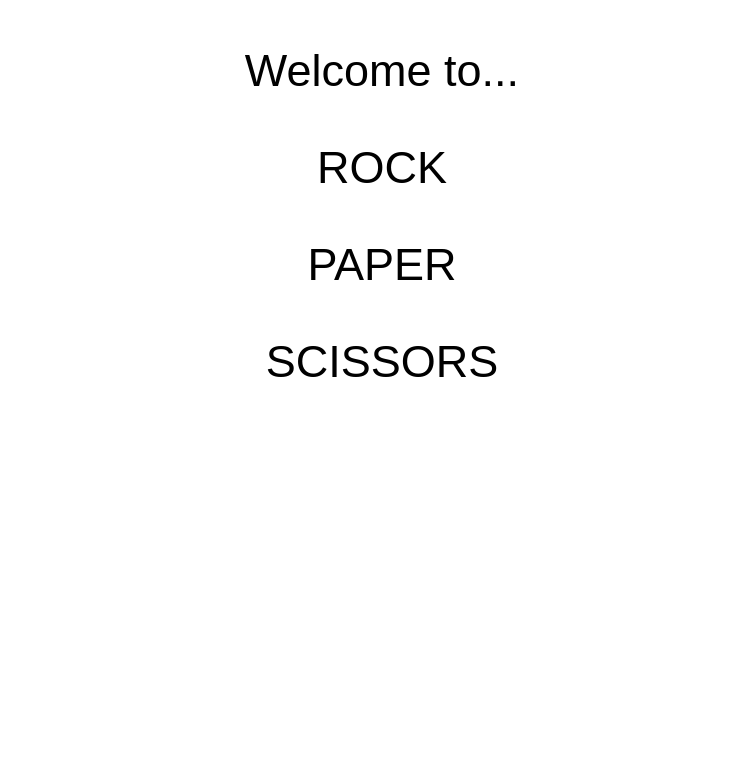
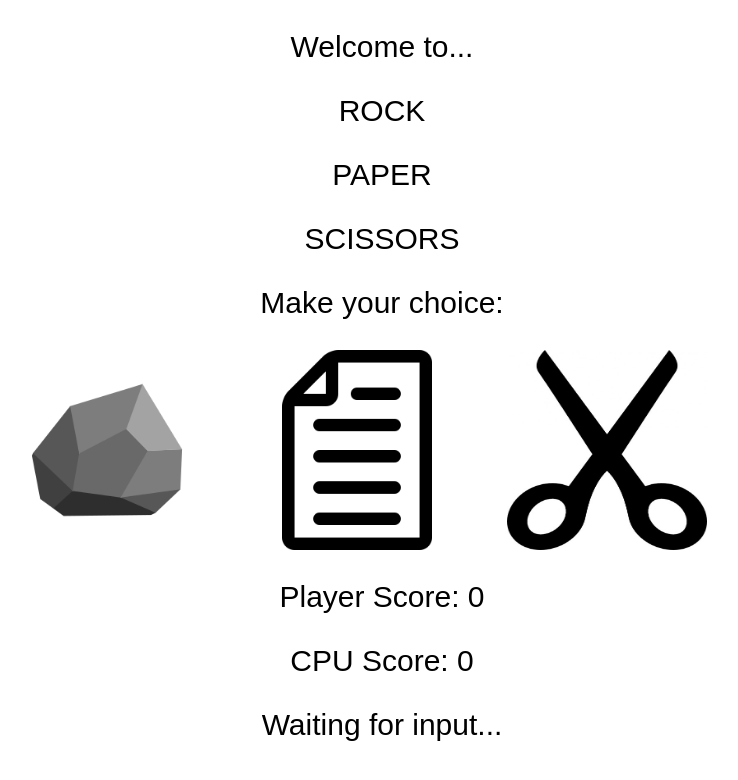
Before and after one commit to LaloCode/TOP-Rock-Paper-Scissors, a plain HTML site: page index.html in a window 1280 px wide. Shown: the whole page, without its empty margins (258-996 px from the left). Drawn offline with Linux system fonts and the light colour scheme.

Commit message:
Basic game done

```diff
--- a/index.css
+++ b/index.css
@@ -1,15 +1,27 @@
-#GameDescription {
+#GameDescription, #GameArea {
   text-align: center;
   font-family: Arial, Helvetica, sans-serif;
-  font-size: 45px;
+  font-size: 30px;
 }
 
-.fade-in-text {
+#Choices {
+  display: flex;
+  flex-direction: row;
+  justify-content: center;
+}
+
+.fade-in-element {
   animation: fadeIn linear 2s;
   -webkit-animation: fadeIn linear 2s;
   -moz-animation: fadeIn linear 2s;
   -o-animation: fadeIn linear 2s;
   -ms-animation: fadeIn linear 2s;
+}
+
+.choice {
+  height: 200px;
+  width: 200px;
+  margin-right: 50px;
 }
 
 @keyframes fadeIn {
--- a/index.html
+++ b/index.html
@@ -10,7 +10,8 @@
             <p>Welcome to...</p>
         </div>
         <div id="GameArea">
-
+            <div id="Choices">
+            </div>
         </div>
     </body>
 </html>
--- a/index.js
+++ b/index.js
@@ -1,83 +1,127 @@
-/*
 function computerPlay() {
   let choices = ["Rock", "Paper", "Scissors"];
   return choices[Math.floor(Math.random() * 3)];
 }
 
 function roundPlay(playerChoice, computerChoice) {
-  playerChoice = playerChoice.toLowerCase();
   if (computerChoice === "Rock") {
     if (playerChoice === "rock") {
-      return "Tie!";
+      gameState.textContent = "Tie!";
     } else if (playerChoice === "paper") {
       playerScore++;
-      return "You win! Paper beats rock";
+      gameState.textContent = "You win! Paper beats rock";
     } else if (playerChoice === "scissors") {
-      computerScore++;
-      return "You lose! Rock beats Scissors";
-    } else {
-      return "Not a valid choice!";
+      cpuScore++;
+      gameState.textContent = "You lose! Rock beats Scissors";
     }
   }
   if (computerChoice === "Paper") {
     if (playerChoice === "rock") {
-      computerScore++;
-      return "You lose! Paper beats rock";
+      cpuScore++;
+      gameState.textContent = "You lose! Paper beats rock";
     } else if (playerChoice === "paper") {
-      return "Tie!";
+      gameState.textContent = "Tie!";
     } else if (playerChoice === "scissors") {
       playerScore++;
-      return "You win! Scissors beat Paper";
-    } else {
-      return "Not a valid choice!";
+      gameState.textContent = "You win! Scissors beat Paper";
     }
   }
   if (computerChoice === "Scissors") {
     if (playerChoice === "rock") {
       playerScore++;
-      return "You win! Rock beats Scissors";
+      gameState.textContent = "You win! Rock beats Scissors";
     } else if (playerChoice === "paper") {
-      computerScore++;
-      return "You lose! Scissors beat Paper";
+      cpuScore++;
+      gameState.textContent = "You lose! Scissors beat Paper";
     } else if (playerChoice === "scissors") {
-      return "Tie!";
-    } else {
-      return "Not a valid choice!";
+      gameState.textContent = "Tie!";
     }
+  }
+  playerScoreText.textContent = `Player Score: ${playerScore}`;
+  cpuScoreText.textContent = `CPU Score: ${cpuScore}`;
+
+  if (playerScore >= 5 || cpuScore >= 5) {
+    let winner;
+    if (playerScore >= 5) {
+      winner = createFadingText('p', 'You win!');;
+    }
+    if (cpuScore >= 5) {
+      winner = createFadingText('p', 'CPU wins!');
+    }
+    winner.id = 'winner';
+    gameArea.appendChild(winner);
+    rock.removeEventListener("click", playRock);
+    paper.removeEventListener("click", playPaper);
+    scissors.removeEventListener("click", playScissors);
   }
 }
 
-function game() {
-  for (let i = 0; i < 5; i++) {
-    const message = roundPlay(
-      prompt("Choose: Rock, Paper or Scissors"),
-      computerPlay()
-    );
-    console.log(message);
-    if (message === "Not a valid choice!") {
-      --i;
-    }
-  }
+function createFadingText(elementType, text) {
+  const fadingElement = document.createElement(elementType);
+  fadingElement.classList.add("fade-in-element");
+  fadingElement.textContent = text;
+  return fadingElement;
+}
+
+function createFadingImage(source) {
+  const fadingImage = document.createElement("img");
+  fadingImage.src = source;
+  fadingImage.classList.add("fade-in-element");
+  return fadingImage;
+}
+
+function playRock() {
+  roundPlay("rock", computerPlay());
+}
+
+function playPaper() {
+  roundPlay("paper", computerPlay());
+}
+
+function playScissors() {
+  roundPlay("scissors", computerPlay());
 }
 
 let playerScore = 0;
-let computerScore = 0;
-game();
-console.log("Player score: " + playerScore);
-console.log("Computer score: " + computerScore);*/
+let cpuScore = 0;
+const gameState = createFadingText("p", "Waiting for input...");
+const playerScoreText = createFadingText("p", "Player Score: 0");
+const cpuScoreText = createFadingText("p", "CPU Score: 0");
+const rock = createFadingImage("images/rock.png");
+rock.classList.add("choice");
+rock.alt = "rock";
+const paper = createFadingImage("images/paper.png");
+paper.classList.add("choice");
+paper.alt = "paper";
+const scissors = createFadingImage("images/scissors.jpg");
+scissors.classList.add("choice");
+scissors.alt = "scissors";
 
-const intro = document.querySelector('#GameDescription');
-intro.appendChild(createFadingElement('p', 'ROCK'));
+const intro = document.querySelector("#GameDescription");
+
+const gameArea = document.querySelector("#GameArea");
+
+const choices = document.querySelector("#Choices");
+
+intro.appendChild(createFadingText("p", "ROCK"));
+
 setTimeout(() => {
-  intro.appendChild(createFadingElement('p', 'PAPER'));
+  intro.appendChild(createFadingText("p", "PAPER"));
 }, 1000);
+
 setTimeout(() => {
-  intro.appendChild(createFadingElement('p', 'SCISSORS'));
+  intro.appendChild(createFadingText("p", "SCISSORS"));
 }, 2000);
 
-function createFadingElement(elementType, text) {
-  const fadingElement = document.createElement(elementType);
-  fadingElement.classList.add('fade-in-text');
-  fadingElement.textContent = text;
-  return fadingElement;
-}
+setTimeout(() => {
+  intro.appendChild(createFadingText("p", "Make your choice:"));
+  choices.appendChild(rock);
+  choices.appendChild(paper);
+  choices.appendChild(scissors);
+  gameArea.appendChild(playerScoreText);
+  gameArea.appendChild(cpuScoreText);
+  gameArea.appendChild(gameState);
+  rock.addEventListener("click", playRock);
+  paper.addEventListener("click", playPaper);
+  scissors.addEventListener("click", playScissors);
+}, 3000);
```
